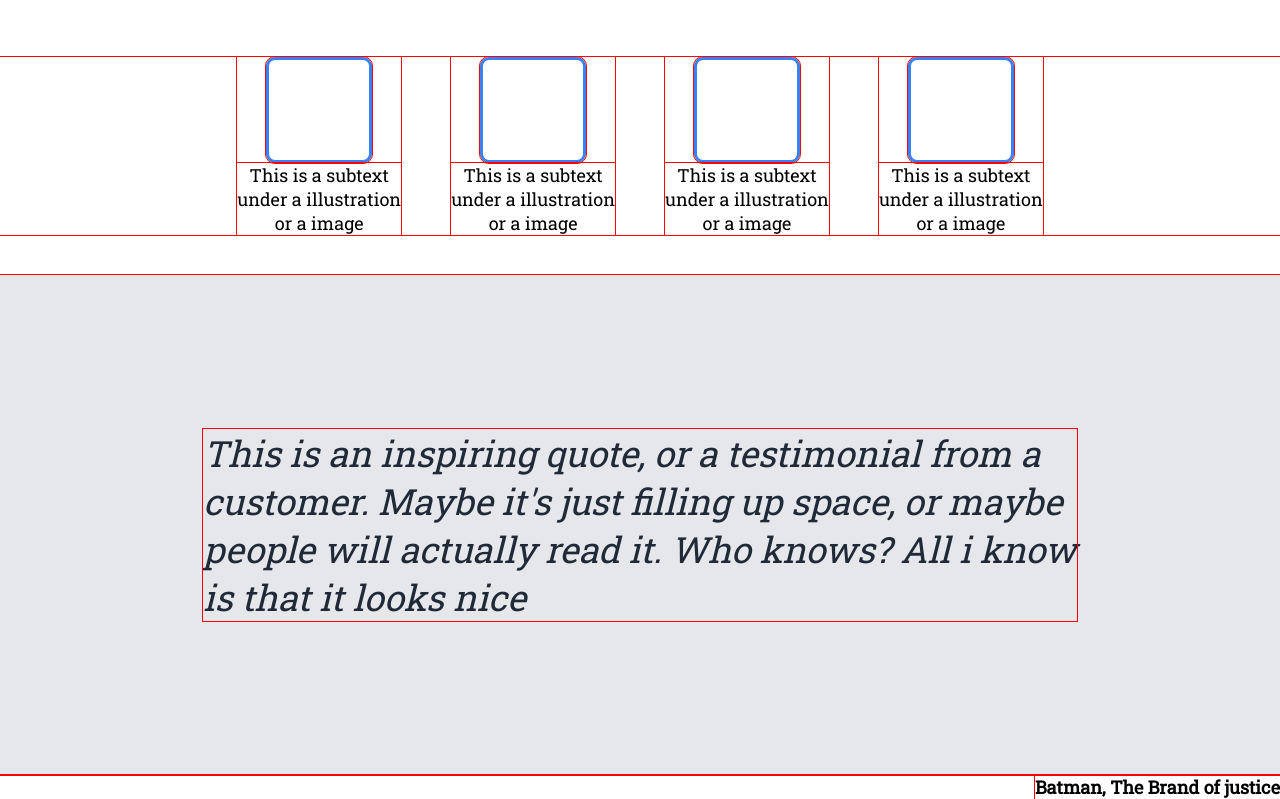
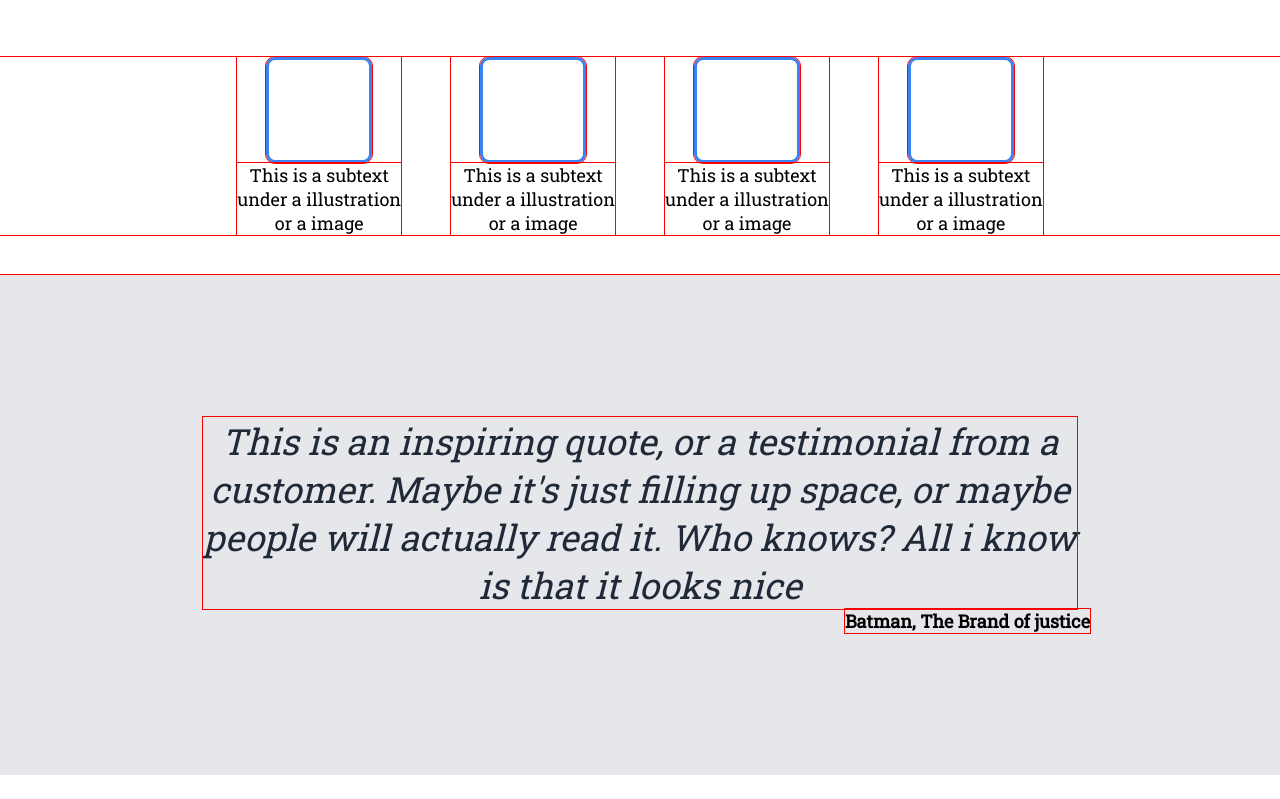
Before and after one commit to UsmanAhmed14/Landing-page, a plain HTML site: page index.html in a window 1280 px wide. Shown: the part 672-1471 px from the top of the page. After the commit the page ends 1447 px from the top, so only its background shows below. Drawn offline with Linux system fonts and the light colour scheme.

Commit message:
finally aligned the quote section

```diff
--- a/index.html
+++ b/index.html
@@ -59,7 +59,8 @@
     </div>
     <div class="third-section">
         <h3>This is an inspiring quote, or a testimonial from a <br>customer. Maybe it's just filling up space, or maybe <br> people will actually read it. Who knows? All i know <br> is that it looks nice</h3>
+
+      <div class="author"><p class="p-third"><strong>Batman, The Brand of justice</strong></p></div>
     </div>
-      <div class="author"><p class="p-third"><strong>Batman, The Brand of justice</strong></p></div>
 </body>
 </html>
--- a/style.css
+++ b/style.css
@@ -157,9 +157,17 @@ h3{
     font-style: italic;
     font-weight: lighter;
     color: #1F2937;
+    text-align: center;
 }
 
 .p-third{
     font-size: 18px;
-    text-align: end;
+    /* text-align: center; */
 }
+
+.author{
+
+    display: flex;
+    align-self: flex-end;
+    margin: 0px 190px 0px 0px;
+}
```
